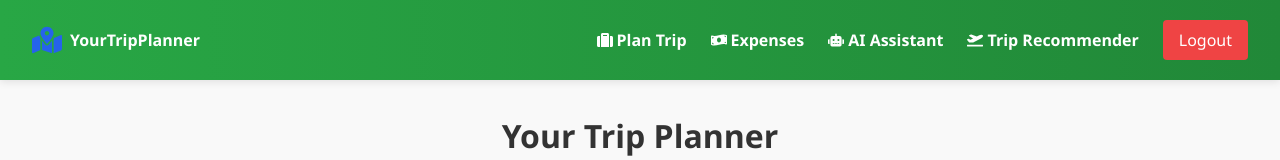
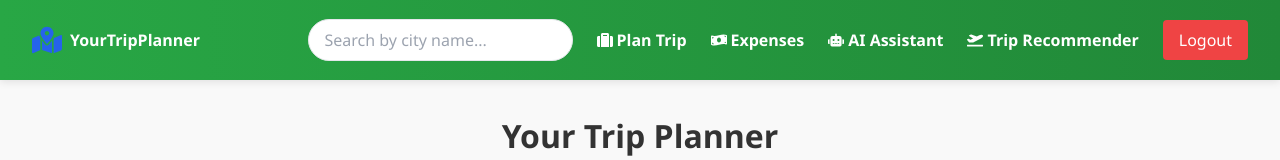
Before and after one commit to code-well0/trip-planner, a React (Create React App) app: page /login in a window 1280 px wide. Both pictures are taken after typing "name@example.com", "Sample123" into the empty fields and a click on the button "Login". Shown: the top 160 px of the page. Built offline with nearby package versions, Linux system fonts and the light colour scheme.

Commit message:
Implement Search Bar for Destinations

```diff
--- a/src/App.js
+++ b/src/App.js
@@ -19,10 +19,11 @@ import Signup from "./pages/Signup";
 
 function App() {
   const [isLoggedIn, setIsLoggedIn] = useState(false);
+  const [searchQuery, setSearchQuery] = useState("");
 
   return (
     <>
-      <Navbar isLoggedIn={isLoggedIn} />
+      <Navbar isLoggedIn={isLoggedIn} searchQuery={searchQuery} setSearchQuery={setSearchQuery} />
 
       {/* 🧱 Add padding to prevent content being hidden behind navbar */}
       <div className="pt-20"> {/* Adjust based on navbar height */}
@@ -31,7 +32,7 @@ function App() {
            {/* <Route path="/" element={<><HomeSplit setIsLoggedIn={setIsLoggedIn}/><Signup setIsLoggedIn={setIsLoggedIn} /> </>} /> */}
            <Route path="/" element={<>< Signup setIsLoggedIn={setIsLoggedIn} /> </>} />
           <Route path="/login" element={<Login setIsLoggedIn={setIsLoggedIn} />} />
-          <Route path="/plan" element={isLoggedIn ? <PlanTrip /> : <Navigate to="/login" />} />
+          <Route path="/plan" element={isLoggedIn ? <PlanTrip searchQuery={searchQuery} /> : <Navigate to="/login" />} />
           <Route path="/expenses" element={isLoggedIn ? <ExpenseTracker /> : <Navigate to="/login" />} />
           <Route path="/api/chat" element={isLoggedIn ? <ChatBot /> : <Navigate to="/login" />} />
           <Route path="/TripRecommender" element={isLoggedIn ? <TripRecommender /> : <Navigate to="/login" />} />
--- a/src/Components/Navbar.jsx
+++ b/src/Components/Navbar.jsx
@@ -2,7 +2,7 @@ import React from "react";
 import { Link, useNavigate } from "react-router-dom";
 import { FaMapMarkedAlt, FaSuitcase, FaMoneyBillWave, FaRobot, FaPlaneDeparture } from "react-icons/fa";
 
-const Navbar = ({ isLoggedIn }) => {
+const Navbar = ({ isLoggedIn, searchQuery, setSearchQuery }) => {
   const navigate = useNavigate();
 
   const handleLogout = () => {
@@ -23,6 +23,13 @@ const Navbar = ({ isLoggedIn }) => {
       <div className="flex space-x-6 items-center text-gray-700 font-medium">
         {isLoggedIn ? (
           <>
+            <input
+              type="text"
+              placeholder="Search by city name..."
+              value={searchQuery}
+              onChange={(e) => setSearchQuery(e.target.value)}
+              className="px-4 py-2 border rounded-full focus:outline-none focus:ring-2 focus:ring-blue-500"
+            />
             <Link to="/plan" className="hover:text-blue-600 transition duration-200 flex items-center gap-1">
               <FaSuitcase /> Plan Trip
             </Link>
--- a/src/pages/PlanTrip.jsx
+++ b/src/pages/PlanTrip.jsx
@@ -5,7 +5,7 @@ import Refresh from "../Components/Refresh";
 import "../index.css";
 import "../Components/Navbar.css";
 
-export default function PlanTrip() {
+export default function PlanTrip({searchQuery}) {
   const [tour, setTour] = useState(data);
   const [selectedRegion, setSelectedRegion] = useState("All");
   const [sortBy, setSortBy] = useState("default");
@@ -51,10 +51,11 @@ export default function PlanTrip() {
   };
 
   // First filter by region, then sort
-  const filteredTours =
-    selectedRegion === "All"
-      ? tour
-      : tour.filter((t) => t.region === selectedRegion);
+  const filteredTours = tour.filter((t) => {
+    const matchesRegion = selectedRegion === "All" || t.region === selectedRegion;
+    const matchesSearch = t.name.toLowerCase().includes(searchQuery.toLowerCase());
+    return matchesRegion && matchesSearch;
+  });
 
   const sortedAndFilteredTours = getSortedTours(filteredTours);
 
```
